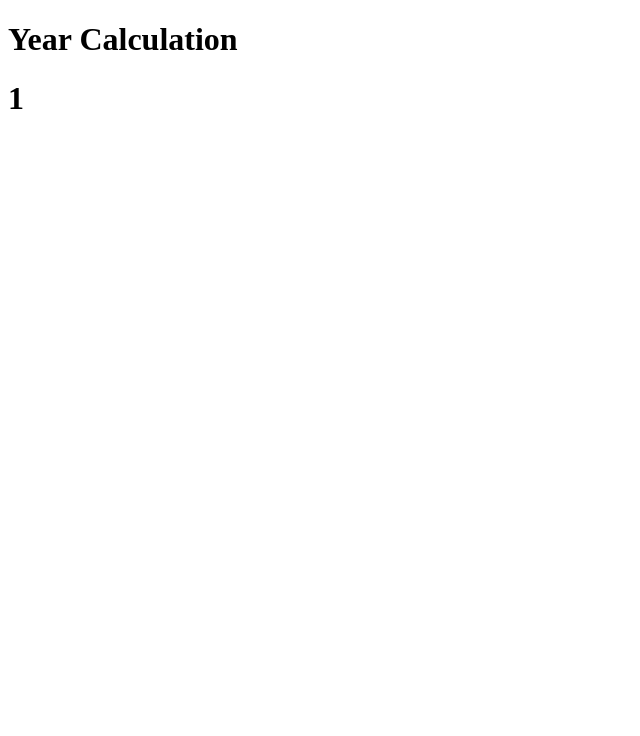
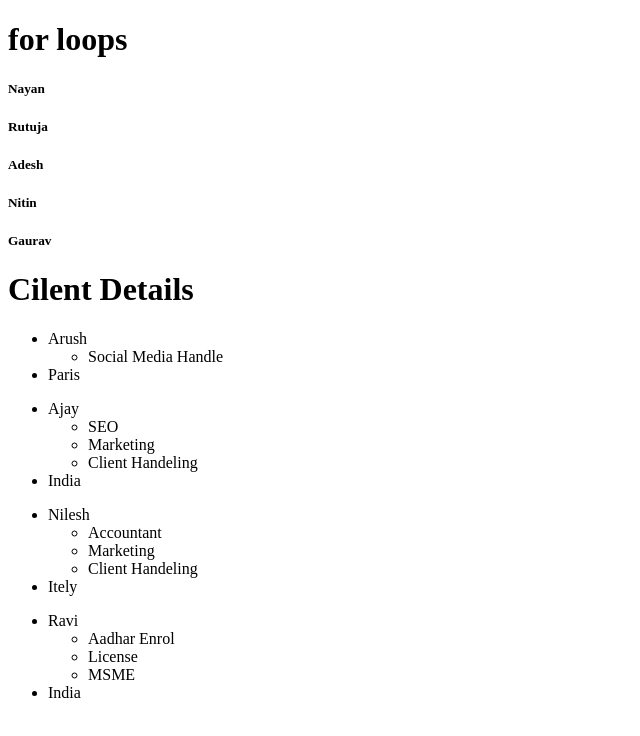
Before and after one commit to Jaymaharashtra/Angular-12-Practice, an Angular app: page / in a window 1280 px wide. Shown: the top 736 px of the page, without its empty margins (0-640 px from the left). Built offline with nearby package versions, Linux system fonts and the light colour scheme.

Commit message:
Contain for loop and nested for loop, Show data using help of array

```diff
--- a/src/app/app.component.html
+++ b/src/app/app.component.html
@@ -1,13 +1,13 @@
-<h1>Year Calculation</h1>
-<div [ngSwitch]="Year">
+<h1>{{ title }}</h1>
 
+<h5 *ngFor="let item of user">{{ item }}</h5>
 
-  <h1 *ngSwitchCase="'Jan'">1</h1>
-  <h1 *ngSwitchCase="'Feb'">2</h1>
-  <h1 *ngSwitchCase="'Mar'">3</h1>
-  <h1 *ngSwitchCase="'Apr'">4</h1>
-  <h1 *ngSwitchCase="'May'">5</h1>
-  <h1 *ngSwitchCase="'Jun'">6</h1>
-  <h1 *ngSwitchDefault="">Unkown Entity</h1>
+<h1>Cilent Details</h1>
 
-</div>
+<ul *ngFor="let client_info of client">
+  <li>{{ client_info.name }}</li>
+  <ul >
+    <li *ngFor="let serv of client_info.service">{{ serv }}</li>
+  </ul>
+  <li>{{ client_info.Location }}</li>
+</ul>
--- a/src/app/app.component.ts
+++ b/src/app/app.component.ts
@@ -3,14 +3,16 @@ import { Component } from '@angular/core';
 @Component({
   selector: 'app-root',
   templateUrl: './app.component.html',
-  styleUrls: ['./app.component.css']
+  styleUrls: ['./app.component.css'],
 })
 export class AppComponent {
-  title = 'practice';
-  hero = 'Prabhas';
-  Year = 'Jan';
+  title = 'for loops';
+  user = ['Nayan', 'Rutuja', 'Adesh', 'Nitin', 'Gaurav'];
 
-
-
-
+  client = [
+    {name : 'Arush', service : ['Social Media Handle'], Location : 'Paris'},
+    {name : 'Ajay', service : ['SEO','Marketing','Client Handeling'], Location : 'India'},
+    {name : 'Nilesh', service : ['Accountant','Marketing','Client Handeling'], Location : 'Itely'},
+    {name : 'Ravi', service : ['Aadhar Enrol','License','MSME'], Location : 'India'},
+  ];
 }
```
